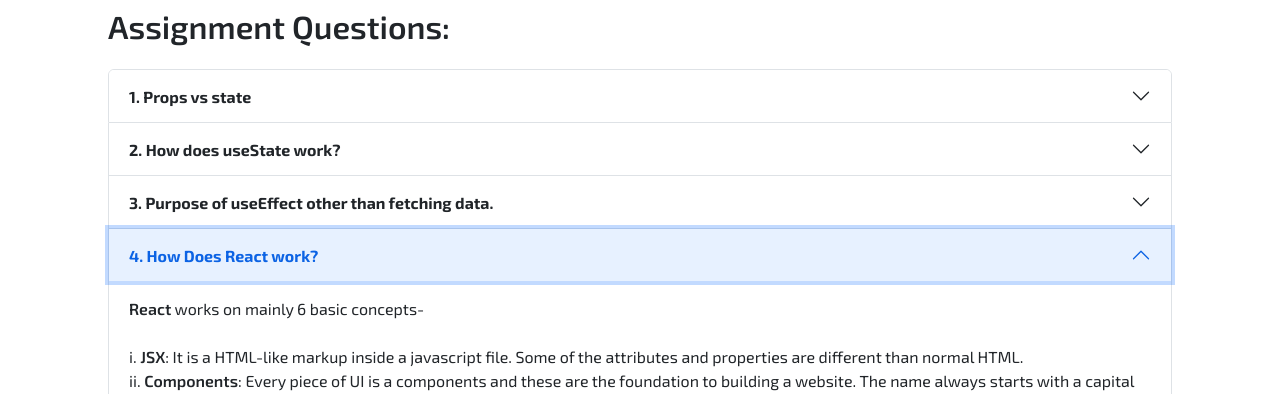
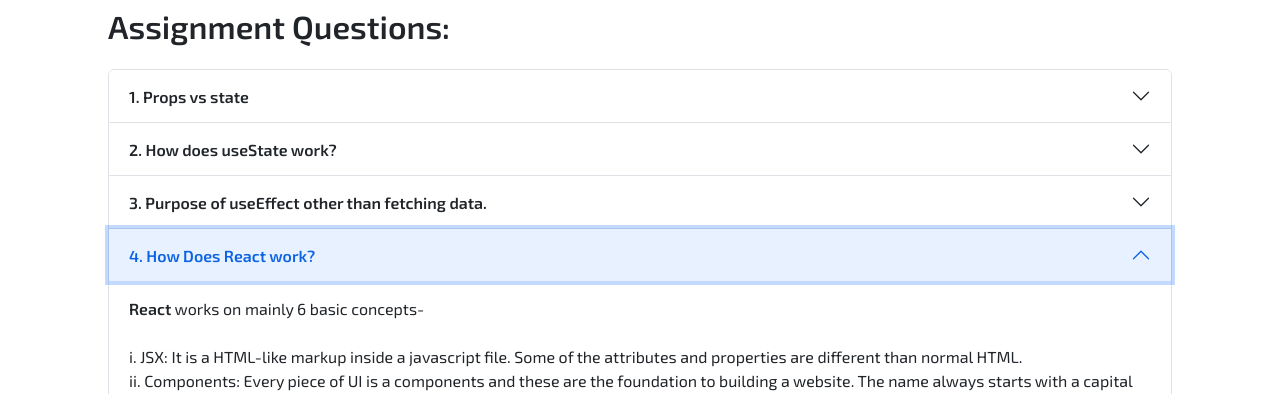
Before and after one commit to sh-bd/knowledge-cafe, a React (Vite) app: page / in a window 1280 px wide. Both pictures are taken after a click on the button "4. How Does React work?". Shown: the part 3311-3705 px from the top of the page. Built offline with nearby package versions, Linux system fonts and the light colour scheme.

Commit message:
fixed font weight

```diff
--- a/src/Components/Question/Question.jsx
+++ b/src/Components/Question/Question.jsx
@@ -12,7 +12,7 @@ const Question = () => {
                 <div className="accordion mt-4" id="accordionExample">
                     <div className="accordion-item">
                         <h2 className="accordion-header" id="headingOne">
-                            <button className="accordion-button fw-bold" type="button" data-bs-toggle="collapse" data-bs-target="#collapseOne" aria-expanded="true" aria-controls="collapseOne">
+                            <button className="accordion-button fw-semibold" type="button" data-bs-toggle="collapse" data-bs-target="#collapseOne" aria-expanded="true" aria-controls="collapseOne">
                                 1. Props vs state
                             </button>
                         </h2>
@@ -24,7 +24,7 @@ const Question = () => {
                     </div>
                     <div className="accordion-item">
                         <h2 className="accordion-header" id="headingTwo">
-                            <button className="accordion-button collapsed fw-bold" type="button" data-bs-toggle="collapse" data-bs-target="#collapseTwo" aria-expanded="false" aria-controls="collapseTwo">
+                            <button className="accordion-button collapsed fw-semibold" type="button" data-bs-toggle="collapse" data-bs-target="#collapseTwo" aria-expanded="false" aria-controls="collapseTwo">
                                 2. How does useState work?
                             </button>
                         </h2>
@@ -38,7 +38,7 @@ const Question = () => {
                     </div>
                     <div className="accordion-item">
                         <h2 className="accordion-header" id="headingThree">
-                            <button className="accordion-button collapsed fw-bold" type="button" data-bs-toggle="collapse" data-bs-target="#collapseThree" aria-expanded="false" aria-controls="collapseThree">
+                            <button className="accordion-button collapsed fw-semibold" type="button" data-bs-toggle="collapse" data-bs-target="#collapseThree" aria-expanded="false" aria-controls="collapseThree">
                                 3. Purpose of useEffect other than fetching data.
                             </button>
                         </h2>
@@ -50,7 +50,7 @@ const Question = () => {
                     </div>
                     <div className="accordion-item">
                         <h2 className="accordion-header" id="headingFour">
-                            <button className="accordion-button collapsed fw-bold" type="button" data-bs-toggle="collapse" data-bs-target="#collapseFour" aria-expanded="false" aria-controls="collapseFour">
+                            <button className="accordion-button collapsed fw-semibold" type="button" data-bs-toggle="collapse" data-bs-target="#collapseFour" aria-expanded="false" aria-controls="collapseFour">
                                 4. How Does React work?
                             </button>
                         </h2>
@@ -58,22 +58,22 @@ const Question = () => {
                             <div className="accordion-body">
                                 <span className='fw-semibold'>React</span> works on mainly 6 basic concepts- <br /><br />
 
-                                i. <span className='fw-semibold'>JSX</span>:
+                                i. <span className='fw-medium'>JSX</span>:
                                 It is a HTML-like markup inside a javascript file. Some of the attributes and properties are different than normal HTML. <br />
 
-                                ii. <span className='fw-semibold'>Components</span>:
+                                ii. <span className='fw-medium'>Components</span>:
                                 Every piece of UI is a components and these are the foundation to building a website. The name always starts with a capital letter. <br />
 
-                                iii. <span className='fw-semibold'>Props</span>:
+                                iii. <span className='fw-medium'>Props</span>:
                                 React components use props to communicate with other each other. <br />
 
-                                iv. <span className='fw-semibold'>useState</span>:
+                                iv. <span className='fw-medium'>useState</span>:
                                 useSate is a react hook that lets the developer add a state variable to your component. <br />
 
-                                v. <span className='fw-semibold'>Event handlers</span>:
+                                v. <span className='fw-medium'>Event handlers</span>:
                                 When an event handlers updates the state of a component, it triggers a re-render of the component and its children. <br />
 
-                                vi. <span className='fw-semibold'>useEffect</span>:
+                                vi. <span className='fw-medium'>useEffect</span>:
                                 The useEffect Hook allows you to perform side effects in your components. i.e. fetching data. <br />
                             </div>
                         </div>
--- a/src/index.css
+++ b/src/index.css
@@ -1,4 +1,4 @@
-@import url('https://fonts.googleapis.com/css2?family=Exo+2:wght@400;600;700&display=swap');
+@import url('https://fonts.googleapis.com/css2?family=Exo+2:wght@400;500;600;700&display=swap');
 
 body {
   font-family: 'Exo 2', sans-serif;
```
